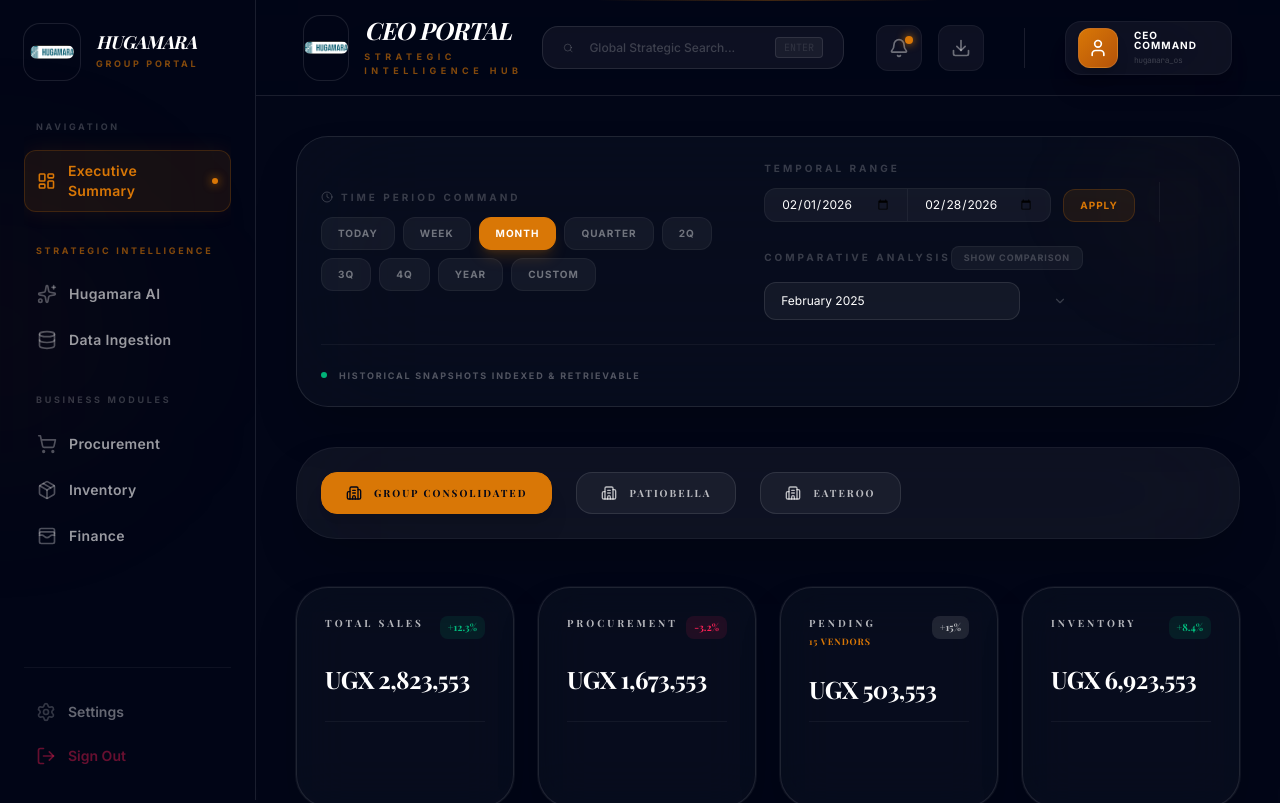
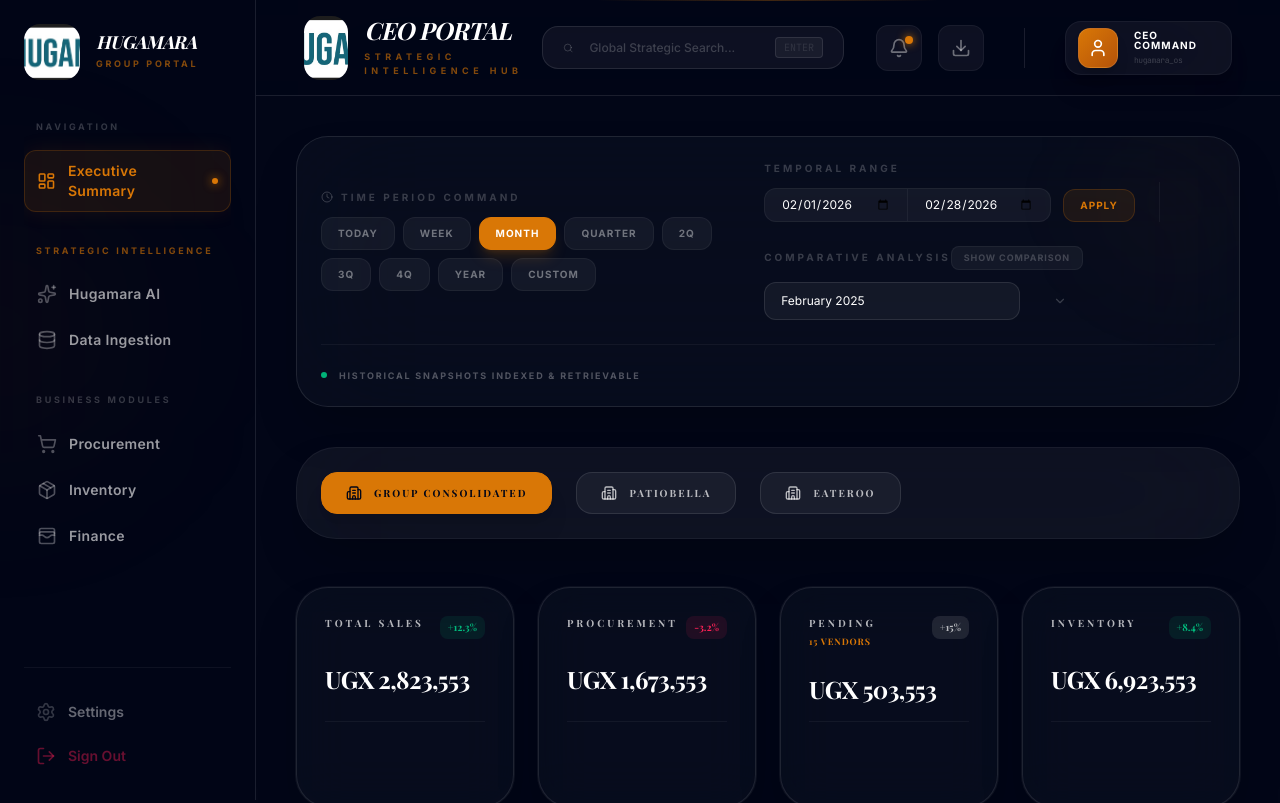
Before and after one commit to makambajulius2020-stack/CEO-PORTAL, a Next.js app in the folder frontend/: page /dashboard in a window 1280 px wide. Shown: the top 803 px of the page. Built offline with nearby package versions, Linux system fonts and the light colour scheme; sample sign-in values are in the browser's storage.

Commit message:
Fix logo fill styling across header/sidebar/login

```diff
--- a/frontend/app/login/page.tsx
+++ b/frontend/app/login/page.tsx
@@ -51,8 +51,8 @@ export default function LoginPage() {
             <div className="relative z-10 w-full max-w-md p-8 bg-white/5 backdrop-blur-xl border border-white/10 rounded-2xl shadow-2xl">
                 <div className="text-center mb-8">
                     <div className="flex items-center justify-center mb-4">
-                        <div className="w-24 h-24 rounded-3xl bg-transparent border border-white/10 flex items-center justify-center">
-                            <Image src="/ceo-logo.jpeg" alt="Hugamara" width={84} height={84} className="rounded-2xl" priority />
+                        <div className="relative w-24 h-24 rounded-3xl overflow-hidden">
+                            <Image src="/ceo-logo.jpeg" alt="Hugamara" fill className="object-cover" sizes="96px" priority />
                         </div>
                     </div>
                     <h1 className="text-4xl font-serif font-bold text-[#d97706] mb-2">Hugamara</h1>
--- a/frontend/components/Header.tsx
+++ b/frontend/components/Header.tsx
@@ -21,8 +21,8 @@ export default function Header() {
 
             <div className="flex items-center gap-8 relative z-10">
                 <div className="flex items-center gap-4 group cursor-pointer">
-                    <div className="w-16 h-16 bg-transparent rounded-2xl flex items-center justify-center ring-1 ring-white/10 group-hover:scale-105 transition-all duration-500">
-                        <Image src="/ceo-logo.jpeg" alt="Hugamara" width={52} height={52} className="rounded-xl" priority />
+                    <div className="relative w-16 h-16 rounded-2xl overflow-hidden group-hover:scale-105 transition-all duration-500">
+                        <Image src="/ceo-logo.jpeg" alt="Hugamara" fill className="object-cover" sizes="64px" priority />
                     </div>
                     <div>
                         <h1 className="text-xl md:text-2xl font-serif font-black text-white leading-none tracking-tight uppercase italic">
--- a/frontend/components/Sidebar.tsx
+++ b/frontend/components/Sidebar.tsx
@@ -77,8 +77,8 @@ export default function Sidebar({ isOpen, onClose }: SidebarProps) {
 
             <div className="p-6 relative z-10 flex flex-col h-full">
                 <div className="flex items-center gap-4 mb-10 group cursor-pointer">
-                    <div className="w-14 h-14 bg-transparent rounded-2xl flex items-center justify-center ring-1 ring-white/10 group-hover:rotate-3 transition-all duration-500">
-                        <Image src="/ceo-logo.jpeg" alt="Hugamara" width={44} height={44} className="rounded-xl" priority />
+                    <div className="relative w-14 h-14 rounded-2xl overflow-hidden group-hover:rotate-3 transition-all duration-500">
+                        <Image src="/ceo-logo.jpeg" alt="Hugamara" fill className="object-cover" sizes="56px" priority />
                     </div>
                     <div>
                         <h1 className="text-lg font-serif font-black text-white leading-none tracking-tight uppercase italic">Hugamara</h1>
```
